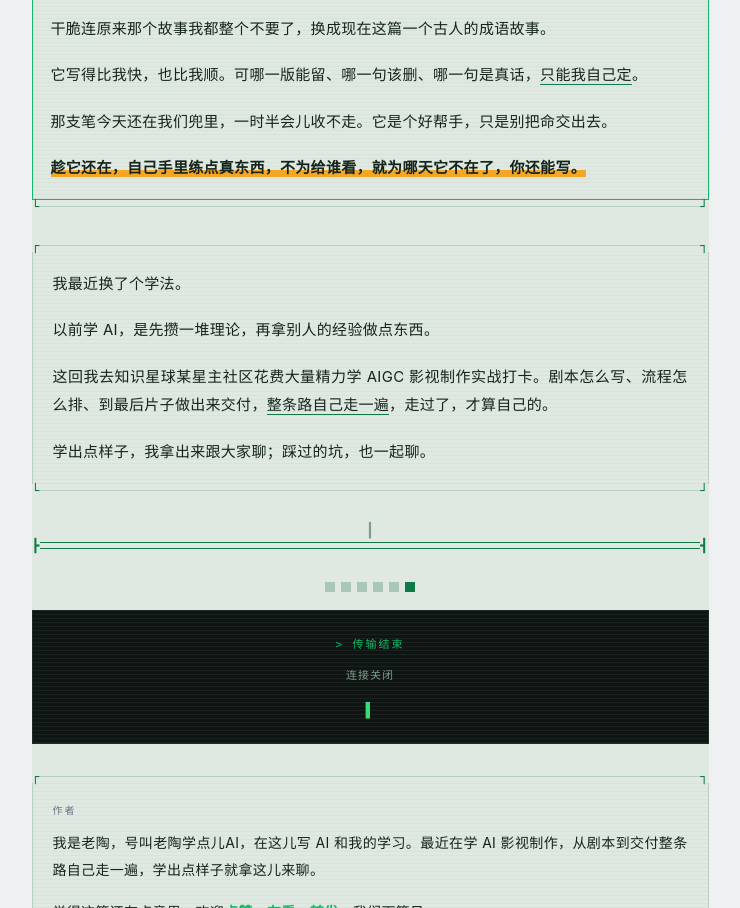
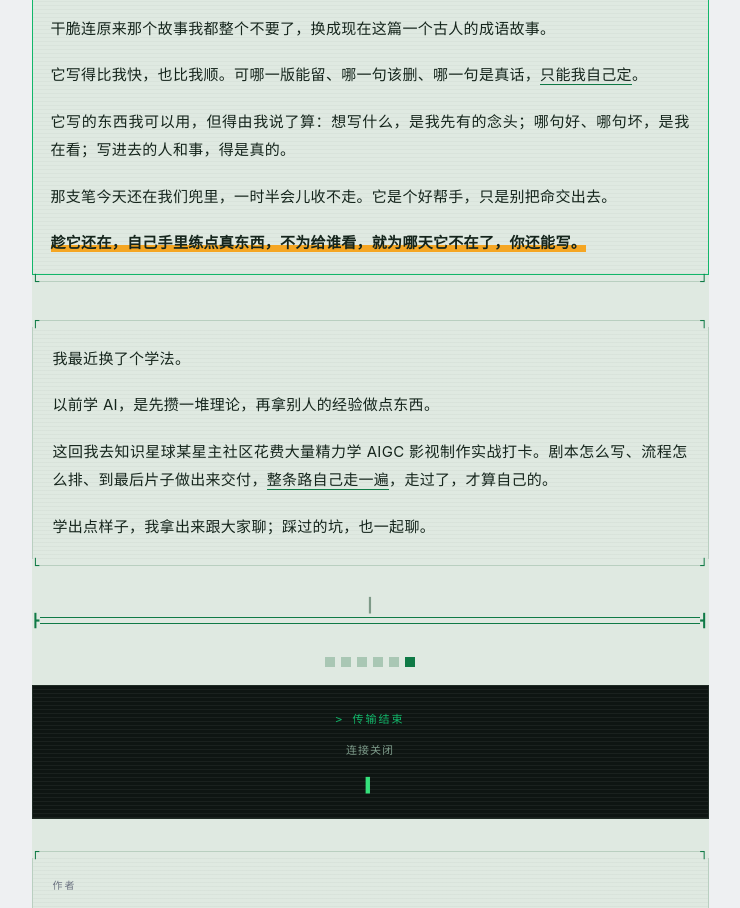
Before and after one commit to 278574787-boop/cola-pages, a plain HTML site: page na-zhibi/index.html in a window 1280 px wide. Shown: the part 2652-3560 px from the top of the page, without its empty margins (270-1010 px from the left). Drawn offline with Linux system fonts and the light colour scheme.

Commit message:
Weave the stance line into the tale

```diff
--- a/na-zhibi/index.html
+++ b/na-zhibi/index.html
@@ -192,6 +192,7 @@
   <p style="margin:0 0 18px 0;font-size:15px;line-height:1.9;text-align:justify;color:#15251C;"><span leaf="">我在写一篇东西。智能体给我出了一版又一版，我一遍一遍念，哪一段逻辑接不上，哪一句是空话，我一句一句拆。拆到最后，改了多少遍，我自己都记不清了。</span></p>
   <p style="margin:0 0 18px 0;font-size:15px;line-height:1.9;text-align:justify;color:#15251C;"><span leaf="">干脆连原来那个故事我都整个不要了，换成现在这篇一个古人的成语故事。</span></p>
   <p style="margin:0 0 18px 0;font-size:15px;line-height:1.9;text-align:justify;color:#15251C;"><span leaf="">它写得比我快，也比我顺。可哪一版能留、哪一句该删、哪一句是真话，</span><span style="border-bottom:1.5px solid #0F7A46;font-weight:500;"><span leaf="">只能我自己定</span></span><span leaf="">。</span></p>
+  <p style="margin:0 0 18px 0;font-size:15px;line-height:1.9;text-align:justify;color:#15251C;"><span leaf="">它写的东西我可以用，但得由我说了算：想写什么，是我先有的念头；哪句好、哪句坏，是我在看；写进去的人和事，得是真的。</span></p>
   <p style="margin:0 0 18px 0;font-size:15px;line-height:1.9;text-align:justify;color:#15251C;"><span leaf="">那支笔今天还在我们兜里，一时半会儿收不走。它是个好帮手，只是别把命交出去。</span></p>
   <p style="margin:0;font-size:15px;line-height:1.9;text-align:justify;font-weight:600;color:#15251C;"><span style="background:linear-gradient(180deg, rgba(255,255,255,0) 62%, #F5A623 62%);"><span leaf="">趁它还在，自己手里练点真东西，不为给谁看，就为哪天它不在了，你还能写。</span></span></p>
 </section><section style="margin:0 0 26px 0;box-sizing:border-box;">
```
